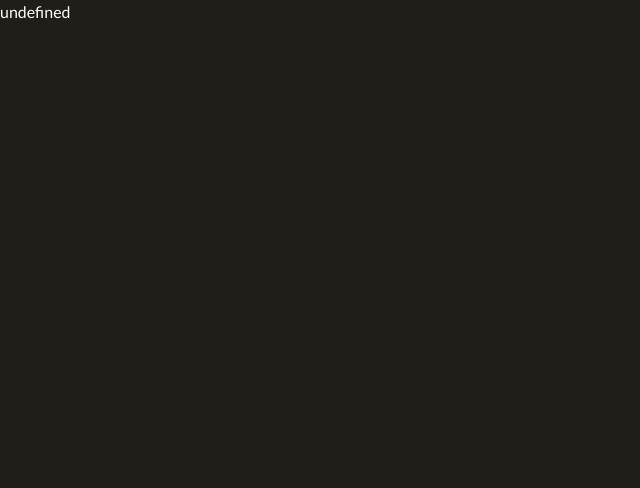
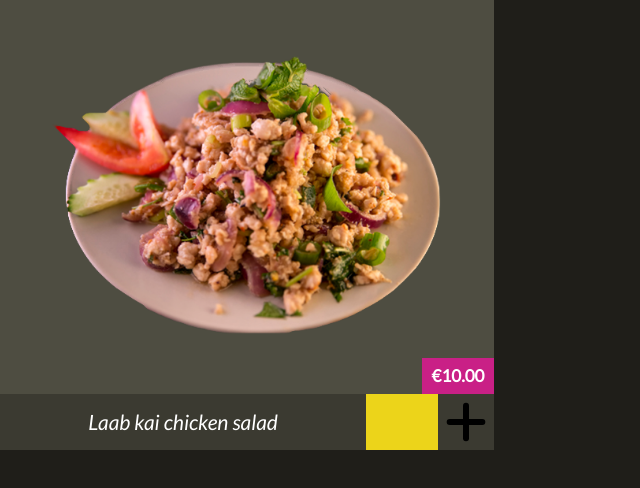
Before and after one commit to js-tasks-ru/jsbasic-20200903_poletaeva69vera, a website: page 6-module/2-task/index.html in a window 1280 px wide. Shown: the whole page, without its empty margins (0-640 px from the left). Drawn offline with nearby package versions, Linux system fonts and the light colour scheme; files that its build step writes are made by us from their sources; files whose address does not match are found by name.

Commit message:
21 задача на проверку

```diff
--- a/6-module/2-task/index.html
+++ b/6-module/2-task/index.html
@@ -6,7 +6,7 @@
   <meta name="viewport" content="width=device-width, initial-scale=1" />
   <title>Бангкок Экспресс: Карточка товара</title>
   <link rel="stylesheet" href="./index.css" />
-  <link rel="stylesheet" href="/assets/styles/common.css" />
+  <link rel="stylesheet" href="/VSCode/jsbasic/jsbasic-20200903_poletaeva69vera/assets/styles/common.css" />
 </head>
 
 <body>
--- a/6-module/2-task/index.js
+++ b/6-module/2-task/index.js
@@ -2,5 +2,58 @@ import createElement from '../../assets/lib/create-element.js';
 
 export default class ProductCard {
   constructor(product) {
+	this.product = product;
+
+    this.elem = document.createElement('div');
+  	this.elem.className = 'card';
+
+  	let cardTop = document.createElement('div');
+  	cardTop.className = 'card__top';
+  	this.elem.appendChild(cardTop);
+
+  	let cardBody = document.createElement('div');
+  	cardBody.className = 'card__body';
+  	this.elem.appendChild(cardBody);
+
+  	let cardImage = document.createElement('img');
+  	cardImage.className = 'card__image';
+  	cardImage.setAttribute("alt", "product");
+  	cardTop.appendChild(cardImage);
+
+  	let price = document.createElement('span');
+  	price.className = 'card__price';
+  	cardTop.appendChild(price);
+
+  	let cardTitle = document.createElement('div');
+  	cardTitle.className = 'card__title';
+  	cardBody.appendChild(cardTitle);
+
+  	let cardButton = document.createElement('button');
+  	cardButton.className = 'card__button';
+  	cardButton.setAttribute("type", "button");
+  	cardBody.appendChild(cardButton);
+
+  	let iconPlus = document.createElement('img');
+  	cardBody.appendChild(iconPlus);
+  	iconPlus.setAttribute("alt", "icon");
+  	iconPlus.setAttribute("src", "/VSCode/jsbasic/jsbasic-20200903_poletaeva69vera/assets/images/icons/plus-icon.svg");
+
+  	let productArray = Object.values(product);
+  	let cardImagePath = '/VSCode/jsbasic/jsbasic-20200903_poletaeva69vera/assets/images/products/' + productArray[3];
+  	cardImage.setAttribute("src", cardImagePath);
+
+  	cardTitle.innerHTML = productArray[0];
+
+	price.innerHTML = "€" + productArray[1].toFixed(2);
+
+	cardButton.addEventListener("click", genE);
+
+	function genE(){
+		this.elem.dispatchEvent(new CustomEvent("product-add", {
+			detail: this.product.id,
+			bubbles: true
+		  }));
+		  this.elem.addEventListener("product-add");
+   }
   }
 }
```
Also changed, not shown: 6-module/2-task/static.html (+3 -3 lines).
